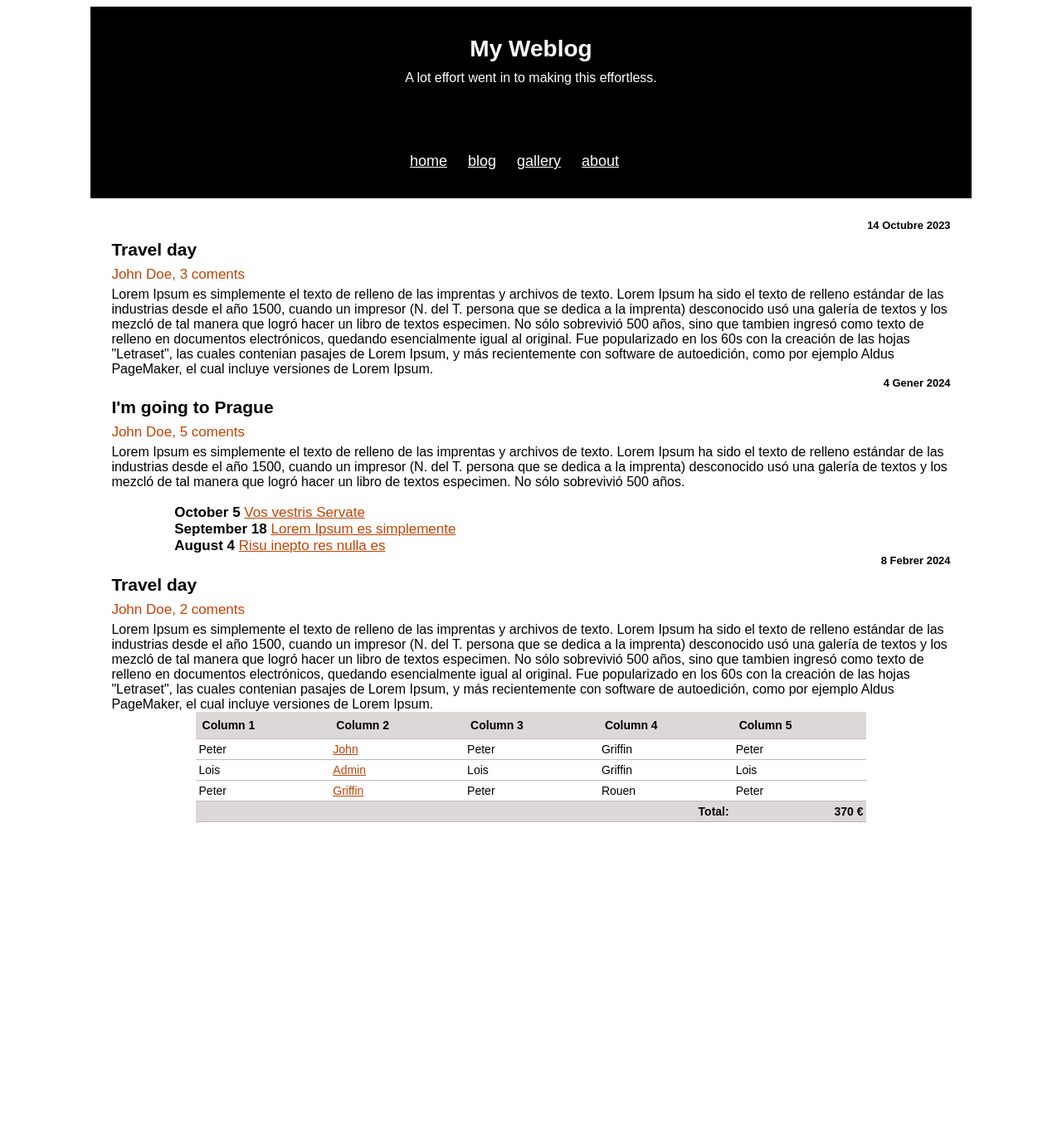
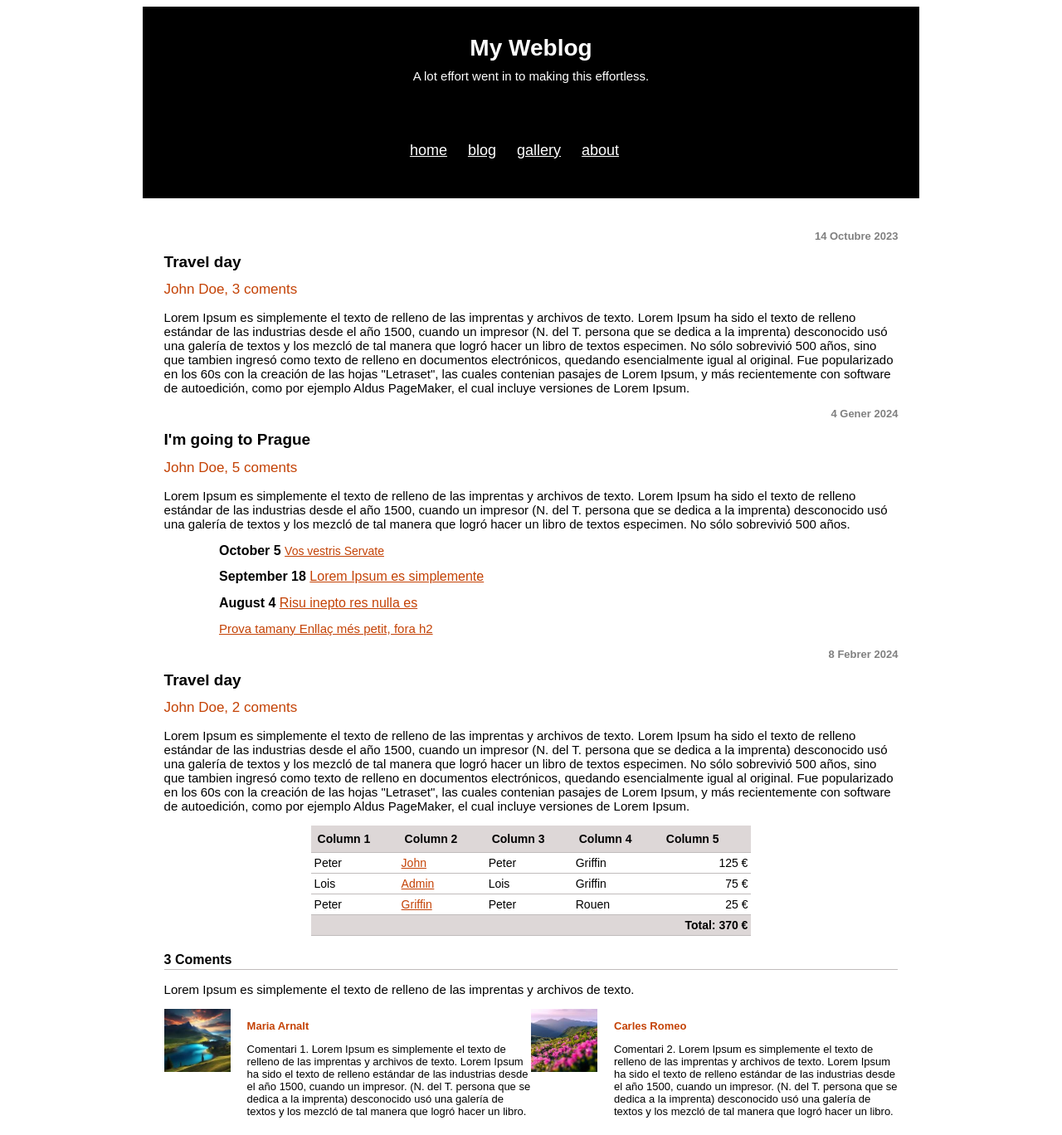
Before and after one commit to elsajmunt/EXERCICIS, a PHP site: page /MyWeblog.htm in a window 1280 px wide. Shown: the whole page at 83% size. Before the commit the page ends 991 px from the top, so only its background shows below. Run offline with PHP 8.4, Linux system fonts and the light colour scheme.

Commit message:
Apartat Comentaris i Fotos

```diff
--- a/CSS/Exercici_extra_CSS_Weblog/MyWeblog.htm
+++ b/CSS/Exercici_extra_CSS_Weblog/MyWeblog.htm
@@ -1,11 +1,10 @@
-
 <!DOCTYPE html>
 <html>
+
 <head>
     <meta charset=UTF8>
     <meta http-equiv="Content-Type" content="text/html; charset=iso-8859-1" />
     <link rel="stylesheet" href="styles.css">
-   <!-- <link rel="stylesheet" type="text/css" href="ejercicio6.css" title="style" /> -->
     <title>My Web Blog - Exercici Extra CSS</title>
 </head>
 
@@ -15,7 +14,7 @@
             <div id="logo">My Weblog</div>
             <div>A lot effort went in to making this effortless.</div>
             <!-- <div id="navegacio">home blog gallery about</div> -->
-               <div id="navegacio"> <!-- PROVES ENLLAÇOS NAVEGACIÓ ------->
+            <div id="navegacio"> <!-- ENLLAÇOS NAVEGACIÓ ------->
                 <a id="navegacio" href="#home">home</a>
                 <a id="navegacio" href="#blog">blog</a>
                 <a id="navegacio" href="#gallery">gallery</a>
@@ -23,37 +22,51 @@
             </div>
         </div>
 
-            <div id="contingut"><!-- Contingut Text, Fotos... -->
-                <div class="data">14 Octubre 2023</div> <!-- Article -------------->
-                <div class="titols">Travel day</div>
+        <div id="contingut"><!-- CONTINGUT Text, Fotos... -->
+            <p class="data">14 Octubre 2023</p> <!-- Article -------------->
+            <h1 class="titols">Travel day</h1>
             <div class="autor">John Doe, 3 coments</div>
-                <div class="textbase">
+            <p class="textbase">
                 Lorem Ipsum es simplemente el texto de relleno de las imprentas y archivos de texto.
-                    Lorem Ipsum ha sido el texto de relleno estándar de las industrias desde el año 1500, cuando un impresor (N. del T. persona que se dedica a la imprenta) desconocido usó una galería de textos y los mezcló de tal manera que logró hacer un libro de textos especimen. No sólo sobrevivió 500 años, sino que tambien ingresó como texto de relleno en documentos electrónicos, quedando esencialmente igual al original. Fue popularizado en los 60s con la creación de las hojas "Letraset", las cuales contenian pasajes de Lorem Ipsum, y más recientemente con software de autoedición, como por ejemplo Aldus PageMaker, el cual incluye versiones de Lorem Ipsum.
+                Lorem Ipsum ha sido el texto de relleno estándar de las industrias desde el año 1500, cuando un impresor
+                (N. del T. persona que se dedica a la imprenta) desconocido usó una galería de textos y los mezcló de
+                tal manera que logró hacer un libro de textos especimen. No sólo sobrevivió 500 años, sino que tambien
+                ingresó como texto de relleno en documentos electrónicos, quedando esencialmente igual al original. Fue
+                popularizado en los 60s con la creación de las hojas "Letraset", las cuales contenian pasajes de Lorem
+                Ipsum, y más recientemente con software de autoedición, como por ejemplo Aldus PageMaker, el cual
+                incluye versiones de Lorem Ipsum.
+            </p>
+
+            <p class="data">4 Gener 2024</p> <!-- Article -------------->
+            <h1 class="titols">I'm going to Prague</h1>
+            <div class="autor">John Doe, 5 coments</div>
+            <p class="textbase">
+                Lorem Ipsum es simplemente el texto de relleno de las imprentas y archivos de texto.
+                Lorem Ipsum ha sido el texto de relleno estándar de las industrias desde el año 1500, cuando un impresor
+                (N. del T. persona que se dedica a la imprenta) desconocido usó una galería de textos y los mezcló de
+                tal manera que logró hacer un libro de textos especimen. No sólo sobrevivió 500 años.
+            <div class="programa"> <!-- Dates Programa d'un Article --->
+                <h2 class="subtitols"> October 5 <a class="links-petits" href="#">Vos vestris Servate</a></h2>
+                <h2 class="subtitols"> September 18 <a href="#">Lorem Ipsum es simplemente</a></h2>
+                <h2 class="subtitols"> August 4 <a href="#">Risu inepto res nulla es</a></h2>
+                <a href="#">Prova tamany Enllaç més petit, fora h2</a>
             </div>
+            </p>
 
-                <div class="data">4 Gener 2024</div> <!-- Article -------------->
-                <div class="titols">I'm going to Prague</div>
-                <div class="autor">John Doe, 5 coments</div>
-                <div class="textbase">
+            <p class="data">8 Febrer 2024</p> <!-- Article -------------->
+            <h1 class="titols">Travel day</h1>
+            <div class="autor">John Doe, 2 coments</div>
+            <p class="textbase">
                 Lorem Ipsum es simplemente el texto de relleno de las imprentas y archivos de texto.
-                    Lorem Ipsum ha sido el texto de relleno estándar de las industrias desde el año 1500, cuando un impresor (N. del T. persona que se dedica a la imprenta) desconocido usó una galería de textos y los mezcló de tal manera que logró hacer un libro de textos especimen. No sólo sobrevivió 500 años.
-                        <div class="programa"> <!-- Dates Programa d'un Article --->
-                            <span class="subtitols"> October 5 <a href="#">Vos vestris Servate</a></span>
-                            <span class="subtitols"> September 18 <a href="#">Lorem Ipsum es simplemente</a></span>
-                            <span class="subtitols"> August 4 <a href="#">Risu inepto res nulla es</a> </span>
-                        </div>
-                </div>
-
-                <div class="data">8 Febrer 2024</div> <!-- Article -------------->
-                <div class="titols">Travel day</div>
-                <div class="autor">John Doe, 2 coments</div>
-                <div class="textbase">
-                    Lorem Ipsum es simplemente el texto de relleno de las imprentas y archivos de texto.
-                    Lorem Ipsum ha sido el texto de relleno estándar de las industrias desde el año 1500, cuando un impresor (N. del T. persona que se dedica a la imprenta) desconocido usó una galería de textos y los mezcló de tal manera que logró hacer un libro de textos especimen. No sólo sobrevivió 500 años, sino que tambien ingresó como texto de relleno en documentos electrónicos, quedando esencialmente igual al original. Fue popularizado en los 60s con la creación de las hojas "Letraset", las cuales contenian pasajes de Lorem Ipsum, y más recientemente con software de autoedición, como por ejemplo Aldus PageMaker, el cual incluye versiones de Lorem Ipsum.
-                </div>
-
-                <table>
+                Lorem Ipsum ha sido el texto de relleno estándar de las industrias desde el año 1500, cuando un impresor
+                (N. del T. persona que se dedica a la imprenta) desconocido usó una galería de textos y los mezcló de
+                tal manera que logró hacer un libro de textos especimen. No sólo sobrevivió 500 años, sino que tambien
+                ingresó como texto de relleno en documentos electrónicos, quedando esencialmente igual al original. Fue
+                popularizado en los 60s con la creación de las hojas "Letraset", las cuales contenian pasajes de Lorem
+                Ipsum, y más recientemente con software de autoedición, como por ejemplo Aldus PageMaker, el cual
+                incluye versiones de Lorem Ipsum.
+            </p>
+            <table> <!-- TAULA ------>
                 <tbody>
                     <tr>
                         <th>Column 1</th>
@@ -67,21 +80,21 @@
                         <td><a href="#">John</a></td>
                         <td>Peter</td>
                         <td>Griffin</td>
-                        <td>Peter</td>
+                        <td class="td-right">125 €</td>
                     </tr>
                     <tr>
                         <td>Lois</td>
                         <td><a href="#">Admin</a></td>
                         <td>Lois</td>
                         <td>Griffin</td>
-                        <td>Lois</td>
+                        <td class="td-right">75 €</td>
                     </tr>
                     <tr>
                         <td>Peter</td>
                         <td><a href="#">Griffin</a></td>
                         <td>Peter</td>
                         <td>Rouen</td>
-                            <td>Peter</td>
+                        <td class="td-right">25 €</td>
                     </tr>
                 </tbody>
                 <tfoot>
@@ -89,14 +102,41 @@
                         <td></td>
                         <td></td>
                         <td></td>
-                            <td>Total:</td>
-                            <td>370 €</td>
+                        <td></td>
+                        <td class="td-right">Total: 370 €</td>
                     </tr>
                 </tfoot>
+            </table>
+            <h2 class="subtitols-liniasota"> 3 Coments </h2> <!-- Comentaris, Opinions -------------->
+            <p class="textbase">Lorem Ipsum es simplemente el texto de relleno de las imprentas y archivos de texto.
+            </p>
 
-                  </table>
+            <div class="flex-container"><!-- Coloca Fotos al costat Text. PENDENT ARREGLAR COLOCACIÓ! -->
+
+                <div><img class="fotos-comentaris" src="images/foto_comentari_1.jpg" alt="Foto Comentari"></div> <!-- Comentari 1 --->
+                <div class="text-comentaris">
+                    <p class="autor-comentari">Maria Arnalt</p>
+                    <p>Comentari 1. Lorem Ipsum es simplemente el texto de relleno de las imprentas y archivos de texto.
+                        Lorem Ipsum ha sido el texto de relleno estándar de las industrias desde el año 1500, cuando un
+                        impresor.
+                        (N. del T. persona que se dedica a la imprenta) desconocido usó una galería de textos y los
+                        mezcló de tal manera que logró hacer un libro.
+                    </p></div>
+
+                <div><img class="fotos-comentaris" src="images/foto_comentari_2.jpg" alt="Foto Comentari"></div> <!-- Comentari 2 --->
+                <div class="text-comentaris">
+                    <p class="autor-comentari">Carles Romeo</p>
+                    <p>Comentari 2. Lorem Ipsum es simplemente el texto de relleno de las imprentas y archivos de texto.
+                        Lorem Ipsum ha sido el texto de relleno estándar de las industrias desde el año 1500, cuando un
+                        impresor.
+                        (N. del T. persona que se dedica a la imprenta) desconocido usó una galería de textos y los
+                        mezcló de tal manera que logró hacer un libro.
+                    </p></div>
 
                 </div>
             </div>
+        </div>
+    </div>
 </body>
+
 </html>
--- a/CSS/Exercici_extra_CSS_Weblog/styles.css
+++ b/CSS/Exercici_extra_CSS_Weblog/styles.css
@@ -1,9 +1,12 @@
-body {font-family:Arial, Helvetica, sans-serif}
+body {
+  font-family:Arial, Helvetica, sans-serif;
+  font-size: 15px;
+  }
 
 #barra-superior-navegacio {
     background-color: black;
     color:white;
-    width: 80%;
+    width: 70%;
     height: 180px;
  /* max-width: 900px; */
     margin: 0 auto; /* Centra sempre el bloc */
@@ -26,7 +29,7 @@ body {font-family:Arial, Helvetica, sans-serif}
     }
 
   #contingut {
-    width: 80%;
+    width: 70%;
     margin: 0 auto; /* Centra sempre el bloc */
     padding-top: 25px;
     /* background-color: rgb(232, 247, 202); PER PROVAR Colocació de capsa...*/
@@ -34,34 +37,43 @@ body {font-family:Arial, Helvetica, sans-serif}
 
   .titols {
     font-weight:bold;
-    font-size: 21px;
-    margin-top: 10px;
-    margin-bottom: 8px;
+    font-size: 19px;
+   /* margin-top: 10px;
+    margin-bottom: 8px; */
   }
 
   .subtitols {
     font-weight:bold;
-    font-size: 17px;
+    font-size: 16px;
  /* white-space: pre-line;  o pre-wrap *//* PROVA que saltin les línies de text... */
+  }
+
+  .subtitols-liniasota { /* Subtituls amb LÍNIA TEXT SUBRATLLAT LLARGA  */
+    font-weight:bold;
+    font-size: 16px;
+    text-decoration-skip-ink: none; /* Evitar que el subrayado se recorte */
+    border-bottom: 1px solid rgb(192, 188, 188); /* Grosor y color del subrayado */
+    padding-bottom: 2px; /* Espacio entre el texto y el subrayado */
   }
 
   .data {
     text-align: right;
     font-size: 13px;
     font-weight:bold;
+    color:gray;
   }
 
   .autor {
-    font-size: 17px;
+   font-size: 17px;
     color:rgb(196, 66, 5);
     margin-bottom: 5px;
   }
 
   .programa {
-    margin-top: 5px; /* No Funciona!? */
+  /* margin-top: 5px; */ /* No Funciona!? */
     margin: 0 auto; /* Centra sempre el bloc */
     width: 85%;
-    white-space: pre-line; /* o pre-wrap *//* Fa que saltin les línies de text. */
+  /* white-space: pre-line; /* o pre-wrap *//* Fa que saltin les línies de text. */
   }
 
   a {  /* Enllaços generals */
@@ -71,23 +83,23 @@ body {font-family:Arial, Helvetica, sans-serif}
    /* white-space: pre-line; */ /* o pre-wrap */
   }
 
-  .links { /* Només per Enllaços d'estil diferent ?  */
+  .links-petits { /* Només per Enllaços d'estil diferent */
+    font-size: 14px;
     font-weight:lighter;
-    color:rgb(32, 57, 167);
-    margin-bottom: 5px;
+    color:rgb(196, 66, 5);
   }
 
 
   table { /* TAULA ------------------------ */
     border-collapse: collapse;  /* Fusiona línies de cada celda (elimina línia doble) */
-    width: 80%;
+    width: 60%;
   /*margin-top: 25px;  No Funciona */
     white-space: nowrap; /* Mantenir Text sempre en una sola línia */
     margin: 0 auto; /* Centra sempre el bloc */
    /* display: flex; */
    /* justify-content: center; */
    font-size: 14px;
-
+   margin-bottom: 20px;
   }
 
   table, th {
@@ -104,8 +116,32 @@ body {font-family:Arial, Helvetica, sans-serif}
     padding: 4px;
   }
 
+  .td-right {text-align: right;}
+
 tfoot tr td { /* Footer de la Taula */
     background-color: rgb(221, 215, 215);
     font-weight:bold;
     text-align: right;
   }
+
+  .flex-container { /* Coloca Fotos al costat del Text */
+    display: flex;
+    flex-wrap: wrap;
+    align-items: left;
+   /* justify-content: space-around; *//* Mirar el que fa ? */
+  }
+
+  .fotos-comentaris {
+    width: 80px;
+    margin-right: 20px;
+  }
+
+  .text-comentaris {
+    font-size: 13px;
+    flex: 1; /* Coloca Fotos al costat del Text */
+    }
+
+  .autor-comentari {
+    color:rgb(196, 66, 5);
+    font-weight:bold;
+    }
```
Also changed, not shown: CSS/Exercici_extra_CSS_Weblog/images/foto_comentari_1.jpg (added), CSS/Exercici_extra_CSS_Weblog/images/foto_comentari_2.jpg (added), CSS/Exercici_extra_CSS_Weblog/images/foto_comentari_3.jpg (added). Lines whose indentation alone changed are shown as unchanged.
